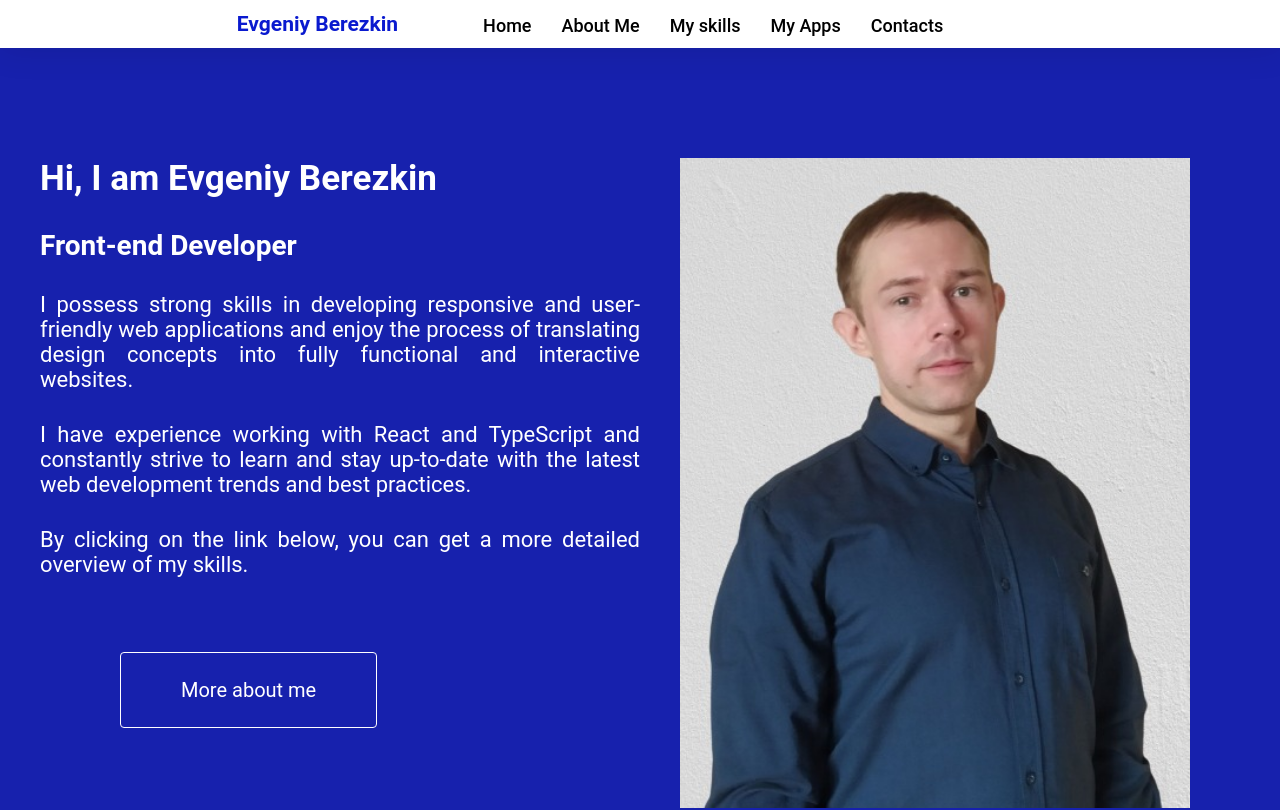
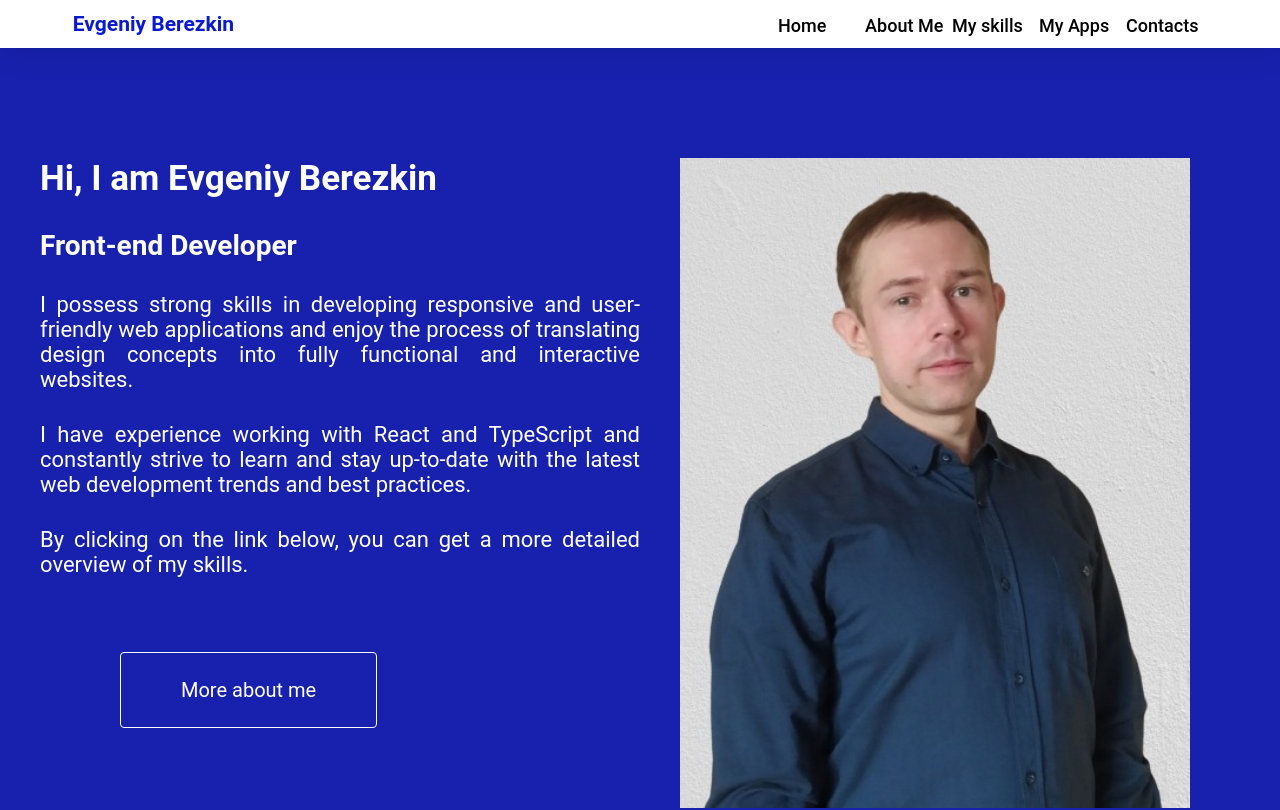
Before and after one commit to breznovic/mycv, a React (Create React App) app: page / in a window 1280 px wide. Shown: the top 810 px of the page. Built offline with nearby package versions, Linux system fonts and the light colour scheme.

Commit message:
Nav layout refactoring

```diff
--- a/src/components/Apps/Slider/slider.module.css
+++ b/src/components/Apps/Slider/slider.module.css
@@ -291,6 +291,7 @@
   .appTitle {
     text-align: center;
     font-size: 30px;
+    margin-bottom: 20px;
   }
   .slider img {
     width: 810px;
@@ -300,6 +301,7 @@
   }
   .description {
     font-size: 22px;
+    margin-bottom: 20px;
   }
   .prevButton {
     margin: 60px 0px 0px 50px;
--- a/src/components/Contacts/contacts.module.css
+++ b/src/components/Contacts/contacts.module.css
@@ -139,7 +139,7 @@
 
 @media only screen and (width: 414px) and (height: 896px) {
   .sides {
-    background-color: maroon;
+    /*  background-color: maroon; */
     margin: 40px 0px 0px auto;
   }
 
@@ -184,6 +184,27 @@
   }
 }
 
+@media only screen and (width: 360px) and (height: 740px) {
+  .cards {
+    margin-top: 30px;
+    gap: 15px;
+  }
+}
+
+@media only screen and (width: 412px) and (height: 915px) {
+  .cards {
+    margin-top: 50px;
+    gap: 15px;
+  }
+}
+
+@media only screen and (width: 412px) and (height: 914px) {
+  .cards {
+    margin-top: 50px;
+    gap: 15px;
+  }
+}
+
 @media only screen and (min-width: 600px) {
   .sides {
     /* background-color: green; */
@@ -215,6 +236,40 @@
     margin: 10px 0px 10px 0px;
   }
 }
+
+@media only screen and (width: 768px) and (height: 1024px) {
+  .cards {
+    gap: 10px;
+    margin-top: -30px;
+  }
+  .cards div {
+    flex: 50%;
+  }
+  .cardData {
+    margin: 0px 270px 0px 0px;
+  }
+  .cardText {
+    margin-left: 10px;
+  }
+}
+
+@media only screen and (width: 820px) and (height: 1180px) {
+  .cards {
+    gap: 10px;
+  }
+  .cards div {
+    flex: 35%;
+    gap: 10px;
+  }
+  .cardData {
+    margin: 0px 250px 0px 0px;
+    font-size: 20px;
+  }
+  .cardText {
+    margin-left: 10px;
+  }
+}
+
 @media only screen and (min-width: 992px) {
   .sides {
     /*  background-color: blue; */
--- a/src/components/Main/main.module.css
+++ b/src/components/Main/main.module.css
@@ -71,7 +71,7 @@
 
 @media only screen and (max-width: 600px) {
   .wrapper {
-   /*  color: navy; */
+    /*  color: navy; */
     padding-top: 40px;
   }
 
@@ -108,7 +108,7 @@
 
 @media only screen and (width: 414px) and (height: 896px) {
   .wrapper {
-   /*  color: salmon */
+    /*  color: salmon */
   }
   .button {
     font-size: 15px;
@@ -148,7 +148,7 @@
 
 @media only screen and (width: 430px) and (height: 932px) {
   .wrapper {
-  /*   color: aqua; */
+    /*   color: aqua; */
   }
 
   .button {
@@ -164,9 +164,60 @@
   }
 }
 
+@media only screen and (width: 360px) and (height: 740px) {
+  .wrapper {
+    /* color: gold; */
+  }
+
+  .button {
+    font-size: 15px;
+    padding: 23px 55px;
+    margin: 17px 0px 0px 60px;
+  }
+
+  .right img {
+    height: 395px;
+    width: 330px;
+    object-fit: cover;
+  }
+}
+
+@media only screen and (width: 412px) and (height: 915px) {
+  .wrapper {
+    /*  color: gold; */
+  }
+
+  .button {
+    font-size: 15px;
+    padding: 23px 55px;
+    margin: 17px 0px 0px 90px;
+  }
+
+  .right img {
+    height: 450px;
+    width: 380px;
+    object-fit: cover;
+  }
+}
+
+@media only screen and (width: 412px) and (height: 914px) {
+  .button {
+    font-size: 15px;
+    padding: 23px 55px;
+    margin: 17px 0px 0px 90px;
+  }
+
+  .right img {
+    height: 450px;
+    width: 380px;
+    object-fit: cover;
+  }
+}
+
 @media only screen and (min-width: 600px) {
   .wrapper {
     padding-top: 60px;
+    /*  color: greenyellow; */
   }
   .left .title {
     font-size: 28px;
@@ -195,7 +246,7 @@
 
 @media (min-width: 768px) {
   .wrapper {
-   /*  color: yellow; */
+    /*  color: yellow; */
     padding-top: 60px;
   }
   .left .title {
@@ -284,7 +335,7 @@
 @media only screen and (min-width: 1400px) {
   .wrapper > * {
     width: 50%;
-    /*  color: rgb(128, 0, 128); */
+   /*  color: rgb(128, 0, 128); */
     padding: 75px 0px 0px 90px;
   }
   .left .title {
--- a/src/components/Nav/nav.module.css
+++ b/src/components/Nav/nav.module.css
@@ -16,9 +16,9 @@
   margin: 0 auto;
   padding: 0.75rem 4.8rem;
   display: flex;
-  justify-content: space-between;
+  justify-content: space-around;
   align-items: center;
-  justify-content: center;
+  gap: 750px;
 }
 
 .name h2 {
@@ -57,6 +57,9 @@
 }
 
 @media (max-width: 576px) {
+  .wrapper {
+    gap: 140px;
+  }
   .listItem {
     font-size: 16px;
     margin-top: 2px;
@@ -71,78 +74,124 @@
 }
 
 @media (min-width: 576px) {
+  .wrapper {
+    gap: 90px;
+  }
   .listItem {
     font-size: 15px;
-    /*  color: red; */
   }
   .name {
     margin: 0px 35px 0px -100px;
     font-size: 14px;
   }
   .right .list {
-    gap: 15px;
-    margin: 0px 0px 0px -15px;
+    gap: 37px;
   }
 }
 
 @media (min-width: 626px) {
+  .wrapper {
+    gap: 100px;
+  }
   .listItem {
     font-size: 16px;
     margin-top: 1px;
-    /* color: navy; */
+   /*  color: navy; */
   }
   .name {
-    margin: 0px 35px 0px -100px;
     font-size: 14px;
   }
   .right .list {
-    gap: 15px;
-    margin-left: 10px;
+    gap: 45px;
   }
 }
 
 @media (min-width: 668px) {
+  .wrapper {
+    gap: 140px;
+  }
   .listItem {
     font-size: 17px;
     margin-top: 2px;
-    /*  color: grey; */
+   /*  color: grey; */
   }
   .name {
-    margin: 0px 35px 0px -100px;
     font-size: 14px;
   }
   .right .list {
-    gap: 14px;
-    margin-left: 20px;
+    gap: 50px;
   }
 }
 
 @media (min-width: 768px) {
+  .wrapper {
+    gap: 170px;
+  }
   .right .list {
-    gap: 25px;
+    gap: 50px;
     margin-left: 50px;
   }
   .listItem {
-    font-size: 18px;
-    /*  color: yellow; */
+    font-size: 17px;
+   /*  color: yellow; */
   }
 }
 
 @media (min-width: 992px) {
+  .wrapper {
+    gap: 400px;
+  }
   .listItem {
     font-size: 18px;
-    /* color: brown; */
+   /*  color: brown; */
   }
   .right .list {
-    gap: 25px;
+    gap: 50px;
   }
 }
 
 @media (min-width: 1200px) {
+  .wrapper {
+    gap: 520px;
+  }
   .right .list {
-    gap: 30px;
+    gap: 55px;
   }
   .listItem {
-    /* color: green; */
+   /*  color: green; */
   }
 }
+
+@media only screen and (min-width: 1300px) {
+  .wrapper {
+    gap: 540px;
+  }
+  .right .list {
+    gap: 50px;
+  }
+  .listItem {
+   /*  color: burlywood; */
+  }
+}
+
+@media only screen and (min-width: 1400px) {
+  .wrapper {
+    gap: 550px;
+  }
+
+  .right .list {
+    gap: 40px;
+  }
+  .listItem {
+   /*  color: khaki; */
+  }
+}
+
+@media only screen and (min-width: 1600px) {
+  .right .list {
+    gap: 40px;
+  }
+  .listItem {
+   /*  color: greenyellow; */
+  }
+}
```
Also changed, not shown: src/components/Apps/Apps.module.css (line endings or trailing spaces).
